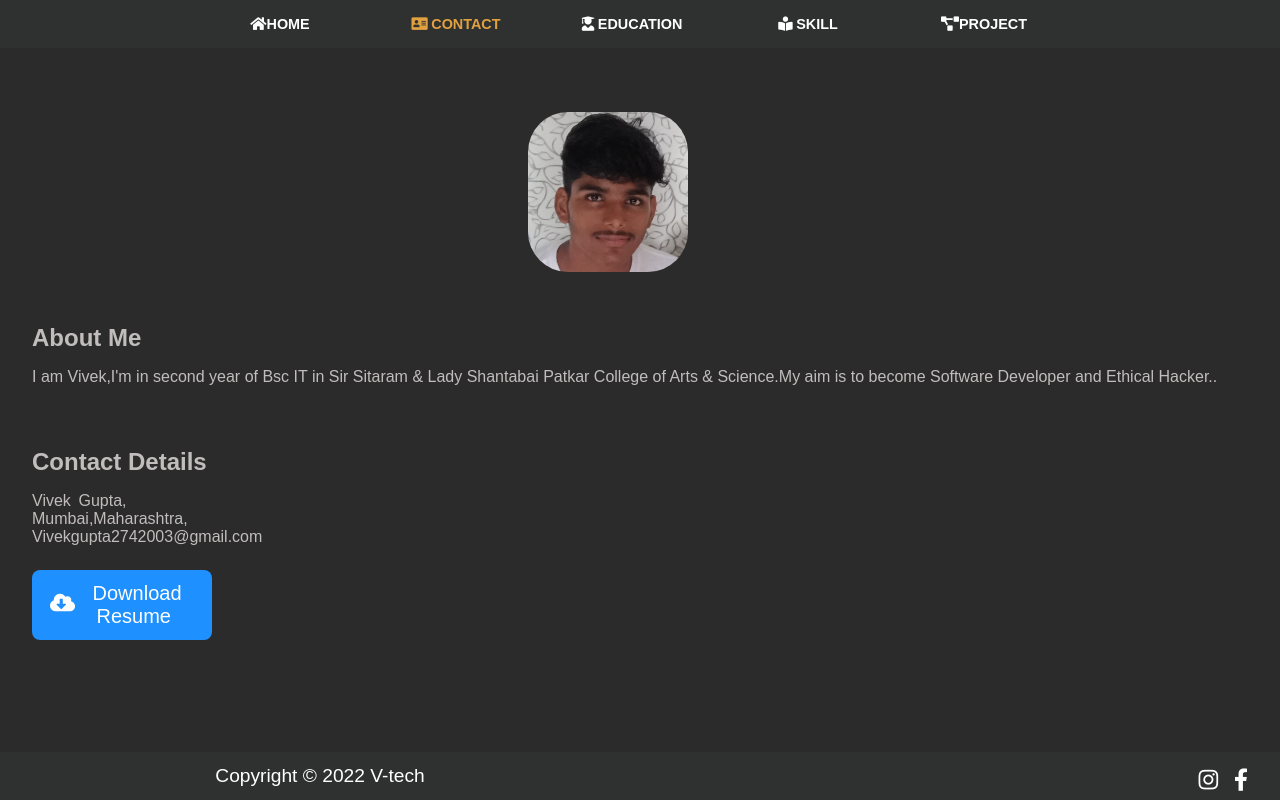
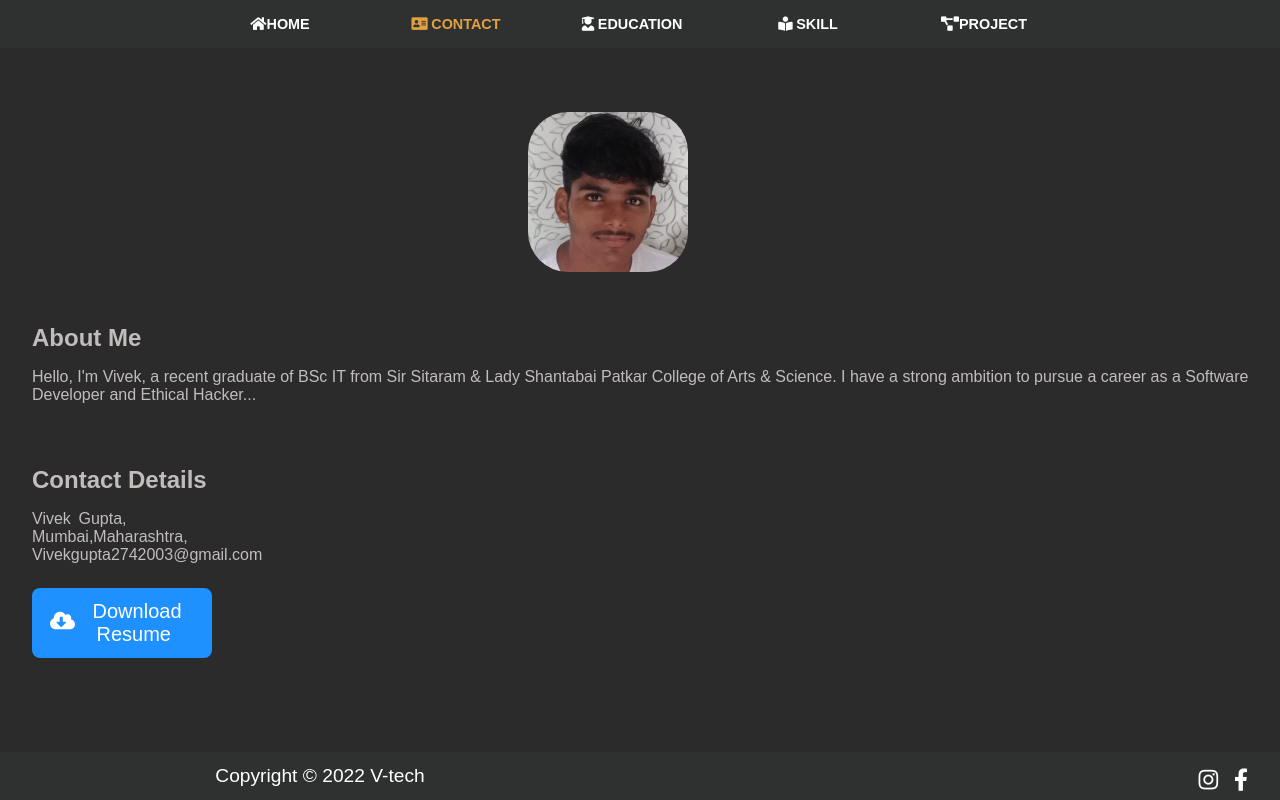
Before and after one commit to vivek-437/vtech-portfolio, a React (Create React App) app: page /vtech-portfolio/contact in a window 1280 px wide. Built offline with nearby package versions, Linux system fonts and the light colour scheme; a web font is replaced by a local one.

Commit message:
prgdata.jsx update

```diff
--- a/src/components/content/Contact.jsx
+++ b/src/components/content/Contact.jsx
@@ -16,7 +16,7 @@ const Content = () => {
               <div className='block'>
               <h2>about me</h2>
                 <div className='infomyself'>
-                I am Vivek,I'm in second year of Bsc IT in Sir Sitaram & Lady Shantabai Patkar College of Arts & Science.My aim is to become Software Developer and Ethical Hacker..
+                Hello, I'm Vivek, a recent graduate of BSc IT from Sir Sitaram & Lady Shantabai Patkar College of Arts & Science. I have a strong ambition to pursue a career as a Software Developer and Ethical Hacker...
                 </div>
                 <div className='contactdetails'>
                 <h2>contact details</h2>
```
